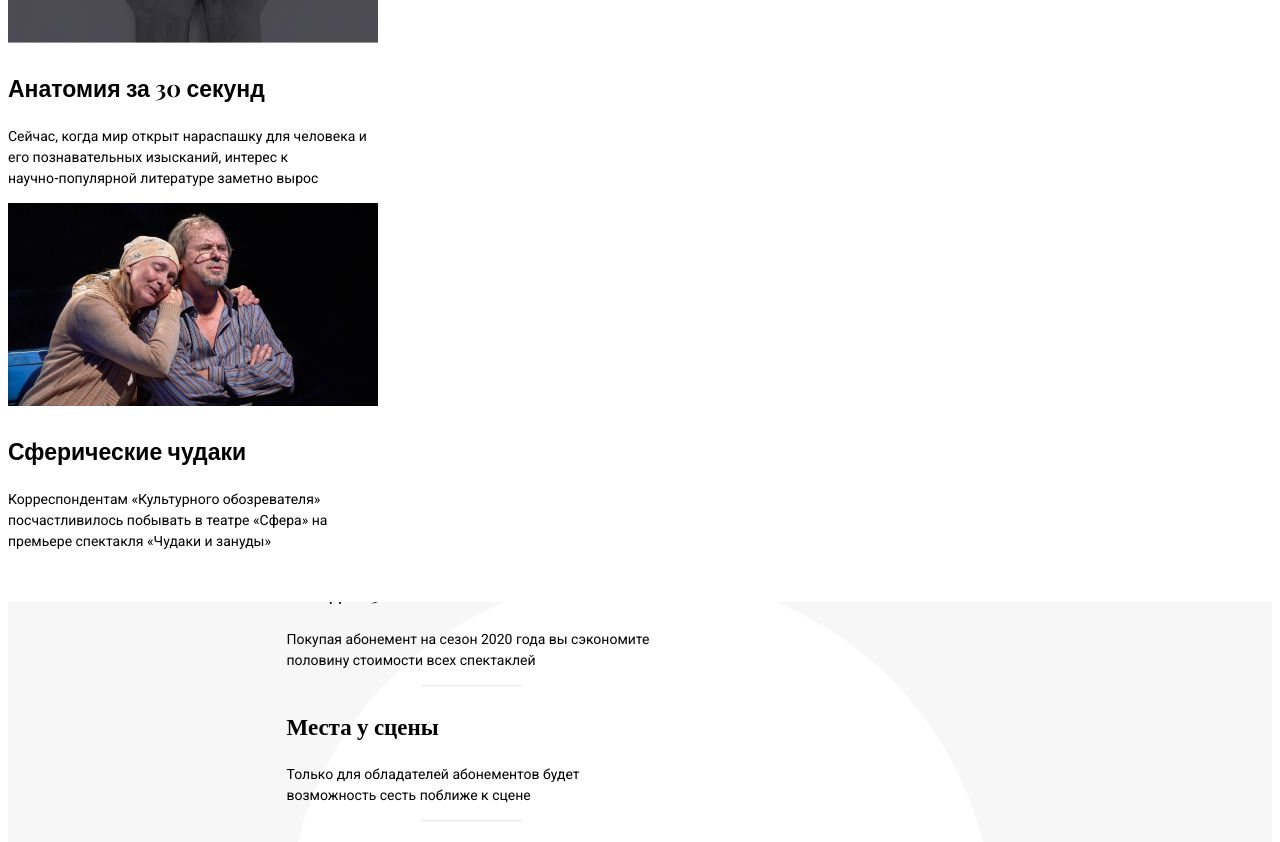
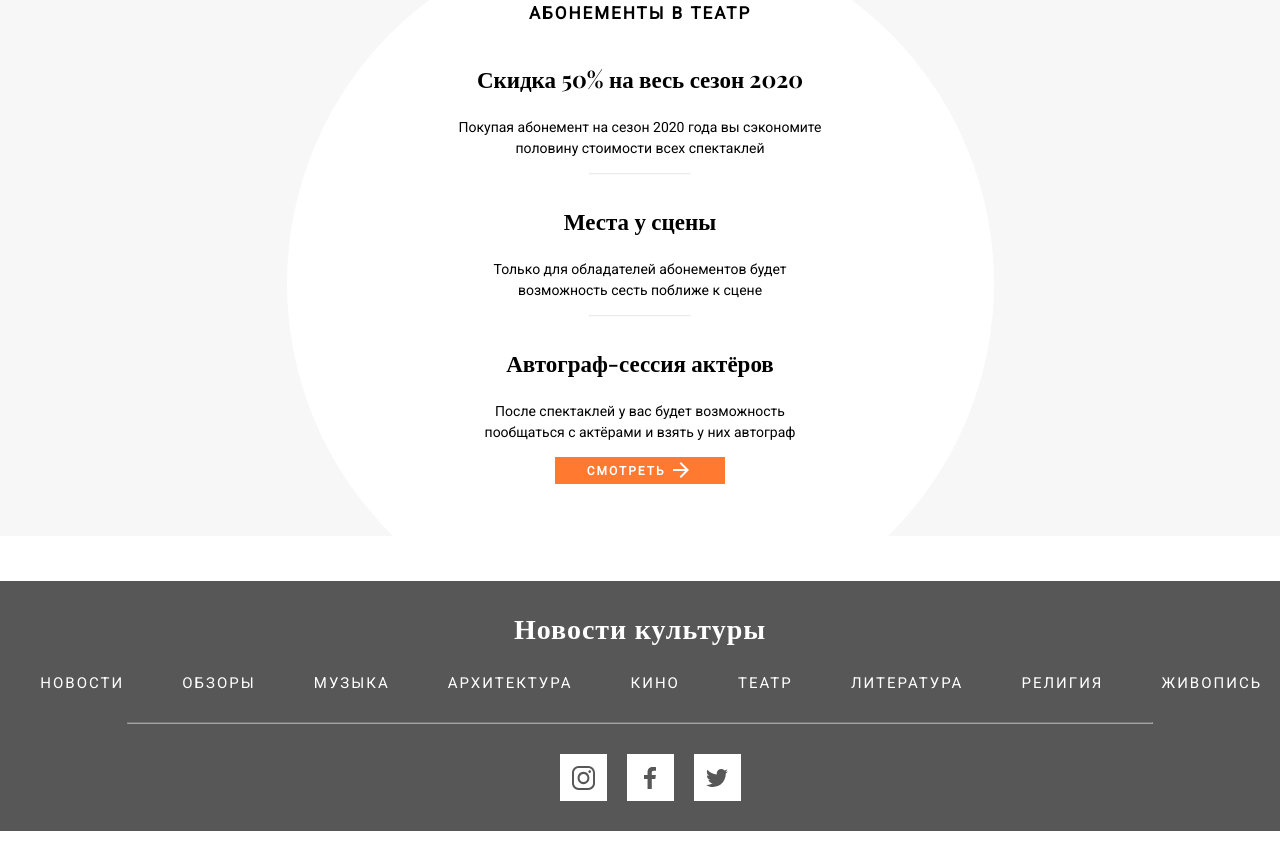
Before and after one commit to plyusninklim/Culture-news, a plain HTML site: page index.html in a window 1280 px wide. Shown: the part 1169-2011 px from the top of the page. Drawn offline with nearby package versions, Linux system fonts and the light colour scheme; a web font is replaced by a local one.

Commit message:
Сетки

```diff
--- a/index.html
+++ b/index.html
@@ -39,6 +39,7 @@
             <h2 class="nav-title">
                 Обзоры
             </h2>
+            <div class="reviews-box">
                 <a href="#">
                     <div class="col">
                         <img src="img/review-1.jpg" alt="&laquo;Шальные годы&raquo; Монпарнаса">
@@ -60,9 +61,12 @@
                         <p>Корреспондентам «Культурного обозревателя» посчастливилось побывать в театре «Сфера» на премьере спектакля «Чудаки и зануды»</p>
                     </div>
                 </a>
+            </div>
         </section>
         <section class="info">
+            <div class="info-circle">
                 <div class="info-col">
+                    <h3 class="info-title">Абонементы в театр</h3>
                 <div class="info-subsection">
                         <h3 class="info-subsection-title">Скидка 50% на весь сезон 2020</h3>
                         <p class="info-subsection-text">Покупая абонемент на сезон 2020 года вы сэкономите половину стоимости всех спектаклей</p>
@@ -77,10 +81,11 @@
                         <h3 class="info-subsection-title">Автограф-сессия актёров</h3>
                         <p class="info-subsection-text">После спектаклей у вас будет возможность пообщаться с актёрами и взять у них автограф</p>
                     </div>
-                <button class="info-button to-all-info" href='#'>
+                    <button class="info-button info-subsection" href='#'>
                         <span>Смотреть</span>
                         <img src="img/pointer.svg" alt="pointer">
                     </button>
+                </div>
         </div>
         </section>
     </main>
@@ -100,23 +105,11 @@
             </ul>
         </nav>
         <hr>
-        <section class="footer-socials">
-            <a href="#">
-                <div class="social-icon">
-                    <img src="img/instagram_icon.svg" alt="insta">
+        <div class="socials">
+			<a href="https://instagram.com"><div class="social-icon in-icon"></div></a>
+			<a href="https://fb.com"><div class="social-icon fb-icon"></div></a>
+			<a href="https://twitter.com"><div class="social-icon tw-icon"></div></a>
 		</div>
-            </a>
-            <a href="#">
-                <div class="social-icon">
-                    <img src="img/facebook_icon.svg" alt="fb">
-                </div>
-            </a>
-            <a href="#">
-                <div class="social-icon">
-                    <img src="img/twitter_icon.svg" alt="twit">
-                </div>
-            </a>
-        </section>
     </footer>
 </body>
 </html>
--- a/style.css
+++ b/style.css
@@ -3,7 +3,15 @@ body {
 	font-style: normal;
 	font-weight: normal;
 	font-size: 14px;
-	line-height: 21px;
+    line-height: 21px;
+
+    margin: 0px;
+    padding: 0px;
+}
+
+header, nav, footer {
+    display: flex;
+    flex-direction: column;
 }
 
 a {
@@ -16,6 +24,18 @@ ul {
     padding: 0px;
     margin: 0px;
 
+    display: flex;
+    flex-direction: row;
+    justify-content: space-around;
+    flex-wrap: wrap;
+}
+
+header{
+    align-items: center;
+}
+
+header, section {
+    margin: 45px 0px;
 }
 
 .page-title {
@@ -32,7 +52,9 @@ ul {
 	font-size: 15px;
 	line-height: 18px;
     text-transform: uppercase;
-	letter-spacing: 2px;
+    letter-spacing: 2px;
+
+    margin-left: 1.5em;
 }
 
 header .nav-title:hover a,
@@ -47,6 +69,12 @@ footer .nav-title:hover a,
     background-image: url('img/Mask\ Group.jpg');
     background-repeat: no-repeat;
     background-size: cover;
+    min-height: 464px;
+
+    display: flex;
+    flex-direction: column;
+    align-items: center;
+    justify-content: center;
 }
 
 .gallery-icon {
@@ -64,15 +92,32 @@ footer .nav-title:hover a,
     font-size: 72px;
 	line-height: 84px;
 	letter-spacing: 2px;
-	text-transform: uppercase;
+    text-transform: uppercase;
+    text-align: center;
 }
 
 .gallery-text {
     width: 456px;
 }
 
+.reviews {
+    text-align: center;
+
+    margin-bottom: 0px;
+}
+
+.reviews-box {
+    display: flex;
+    flex-direction: row;
+    flex-wrap: wrap;
+    justify-content: space-around;
+}
+
 .reviews .col {
     width: 370px;
+    margin-left: 20px;
+
+    text-align: left;
 }
 
 .reviews-title {
@@ -88,13 +133,12 @@ footer .nav-title:hover a,
 }
 
 .info {
-    margin: 50px auto;
     background-color: #f7f7f7;
     height: 556px;
     overflow-y: hidden;
 }
 
-.info-col {
+.info-circle {
     width: 707px;
     height: 707px;
     background-color: white;
@@ -102,10 +146,32 @@ footer .nav-title:hover a,
     transform: translateY(-50px);
     margin-left: auto;
     margin-right: auto;
+
+    display: flex;
+    flex-direction: column;
+    justify-content: center;
+}
+
+.info-col {
+    width: 707px;
+    height: 500px;
+
+    display: flex;
+    flex-direction: column;
+    align-items: center;
+    justify-content: flex-end;
 }
 
 .info-subsection {
     width: 370px;
+}
+
+.info-title {
+    font-weight: bold;
+    font-size: 17px;
+    line-height: 20px;
+    letter-spacing: 2px;
+    text-transform: uppercase   ;
 }
 
 .info-subsection-title {
@@ -114,6 +180,13 @@ footer .nav-title:hover a,
     font-weight: 900;
     font-size: 23px;
     line-height: 31px;
+    text-align: center;
+}
+
+.info-subsection-text {
+    font-size: 14px;
+    line-height: 150%;
+    text-align: center;
 }
 
 .info-subsection hr {
@@ -122,11 +195,14 @@ footer .nav-title:hover a,
 }
 
 .info-button {
+    display: block;
     border: none;
     width: 170px;
     height: 47px;
     background-color: #ff7931;
     color: white;
+
+    margin-bottom: 50px;
 }
 
 .info-button span {
@@ -160,6 +236,7 @@ footer .nav-title a{
     color: white;
 }
 
+
 .footer-title {
     font-family: Playfair Display;
     font-style: normal;
@@ -167,23 +244,39 @@ footer .nav-title a{
     font-size: 28px;
     line-height: 37px;
     letter-spacing: 1px;
+    align-self: center;
 }
 
 footer hr {
     width: 80%;
     color: white;
     opacity: 0.5;
-    margin-left: auto;
-    margin-right: auto;
+    margin: 30px auto;
+}
+
+.socials {
+    display: flex;
+    flex-direction: row;
+    margin: 0px auto 30px auto;
 }
 
 .social-icon {
     width: 47px;
     height: 47px;
     background-color: white;
-    margin: 20px;
+    margin-left: 20px;
+    background-position: center;
+    background-repeat: no-repeat;
 }
 
-.social-icon img {
-    margin: 25%;
+.in-icon {
+	background-image: url('img/instagram_icon.svg');
 }
+
+.fb-icon {
+	background-image: url('img/facebook_icon.svg');
+}
+
+.tw-icon {
+	background-image: url('img/twitter_icon.svg');
+}
```
Lines whose indentation alone changed are shown as unchanged.
